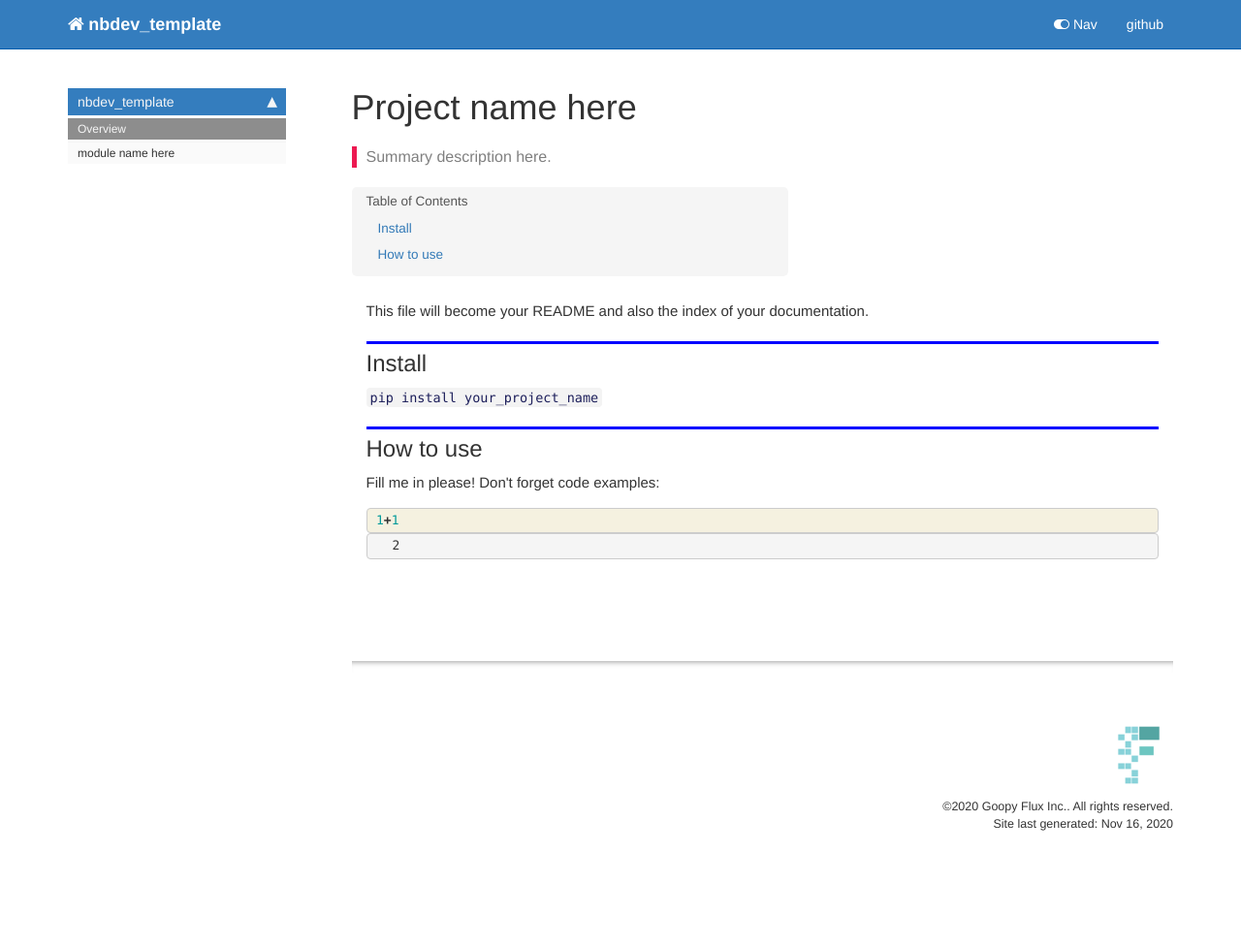
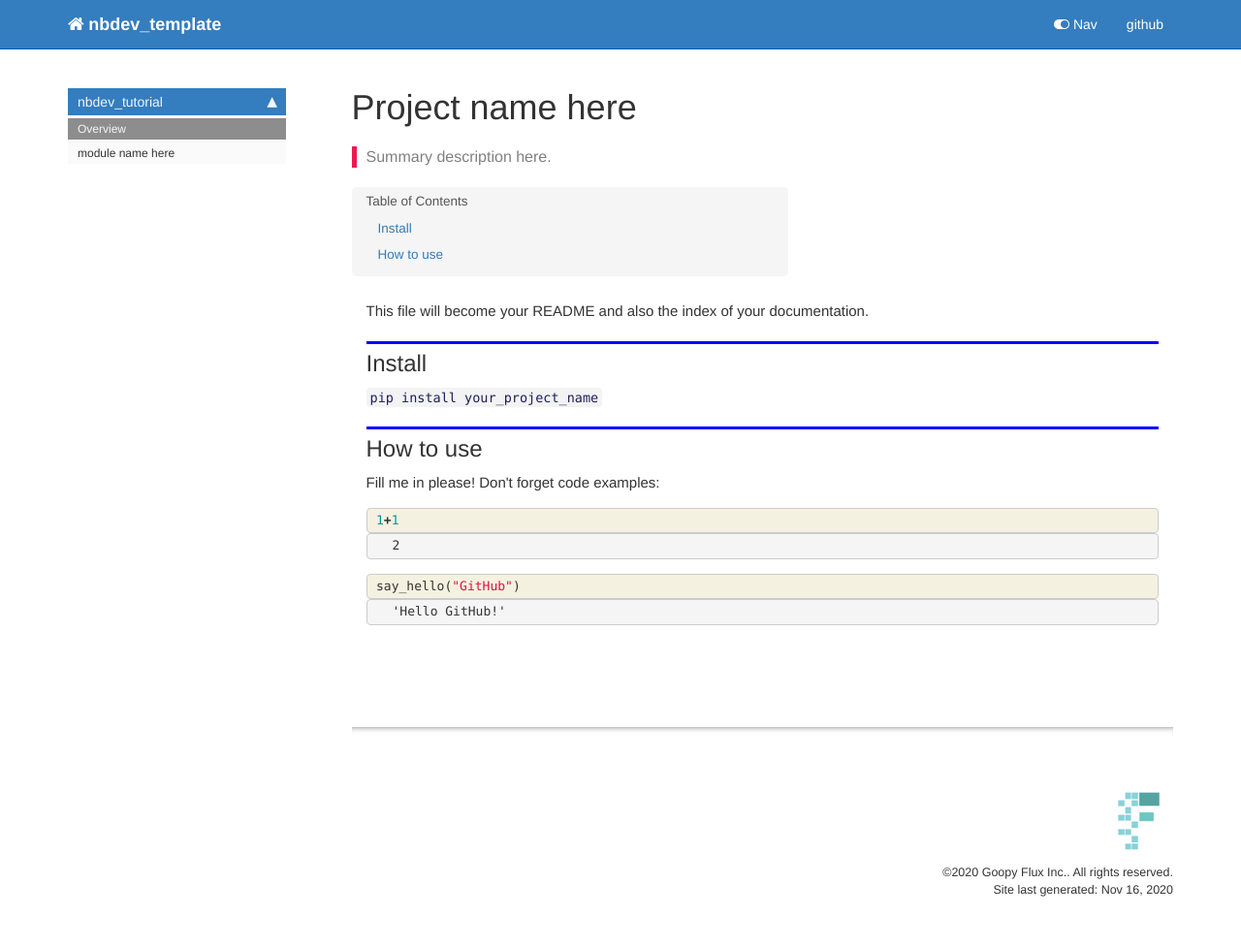
Before and after one commit to goopyflux/nbdev_tutorial, a Jekyll site: the page built from docs/index.html, in a window 1280 px wide. Shown: the whole page at 97% size. Built offline with Jekyll 4.4.1, drawn with Linux system fonts in a browser that asks for light colours; nearby versions of some CDN libraries; comment, search, counter and statistics services are not loaded; before the commit the page ends 909 px from its top, so only the background shows below that.

Commit message:
Updated docs.

```diff
--- a/docs/_data/sidebars/home_sidebar.yml
+++ b/docs/_data/sidebars/home_sidebar.yml
@@ -13,6 +13,6 @@ entries:
       title: module name here
       url: core.html
     output: web
-    title: nbdev_template
+    title: nbdev_tutorial
   output: web
   title: Sidebar
--- a/docs/index.html
+++ b/docs/index.html
@@ -95,4 +95,37 @@ nb_path: "index.ipynb"
 </div>
     {% endraw %}
 
+    {% raw %}
+
+<div class="cell border-box-sizing code_cell rendered">
+<div class="input">
+
+<div class="inner_cell">
+    <div class="input_area">
+<div class=" highlight hl-ipython3"><pre><span></span><span class="n">say_hello</span><span class="p">(</span><span class="s2">&quot;GitHub&quot;</span><span class="p">)</span>
+</pre></div>
+
+    </div>
 </div>
+</div>
+
+<div class="output_wrapper">
+<div class="output">
+
+<div class="output_area">
+
+
+
+<div class="output_text output_subarea output_execute_result">
+<pre>&#39;Hello GitHub!&#39;</pre>
+</div>
+
+</div>
+
+</div>
+</div>
+
+</div>
+    {% endraw %}
+
+</div>
--- a/docs/sidebar.json
+++ b/docs/sidebar.json
@@ -1,5 +1,5 @@
 {
-  "nbdev_template": {
+  "nbdev_tutorial": {
     "Overview": "/",
     "module name here": "core.html"
   }
```
Also changed, not shown: README.md.
